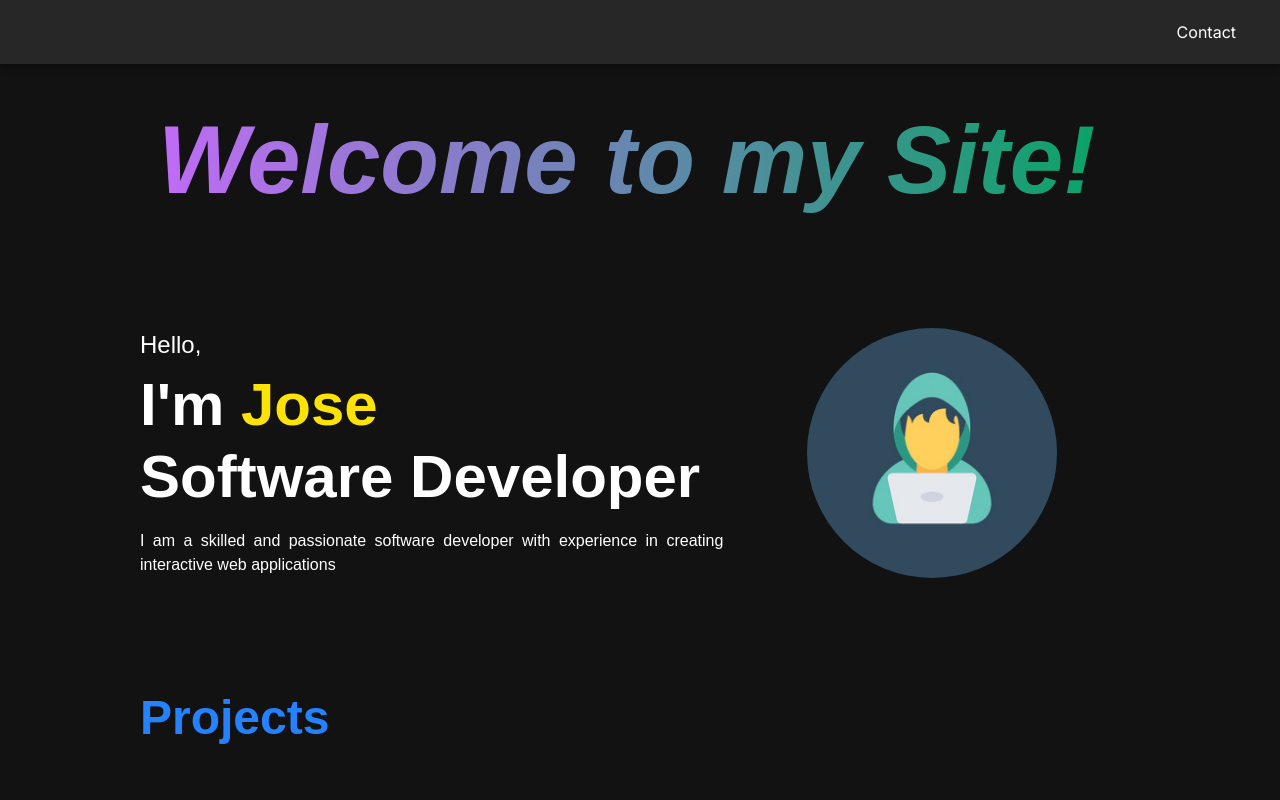
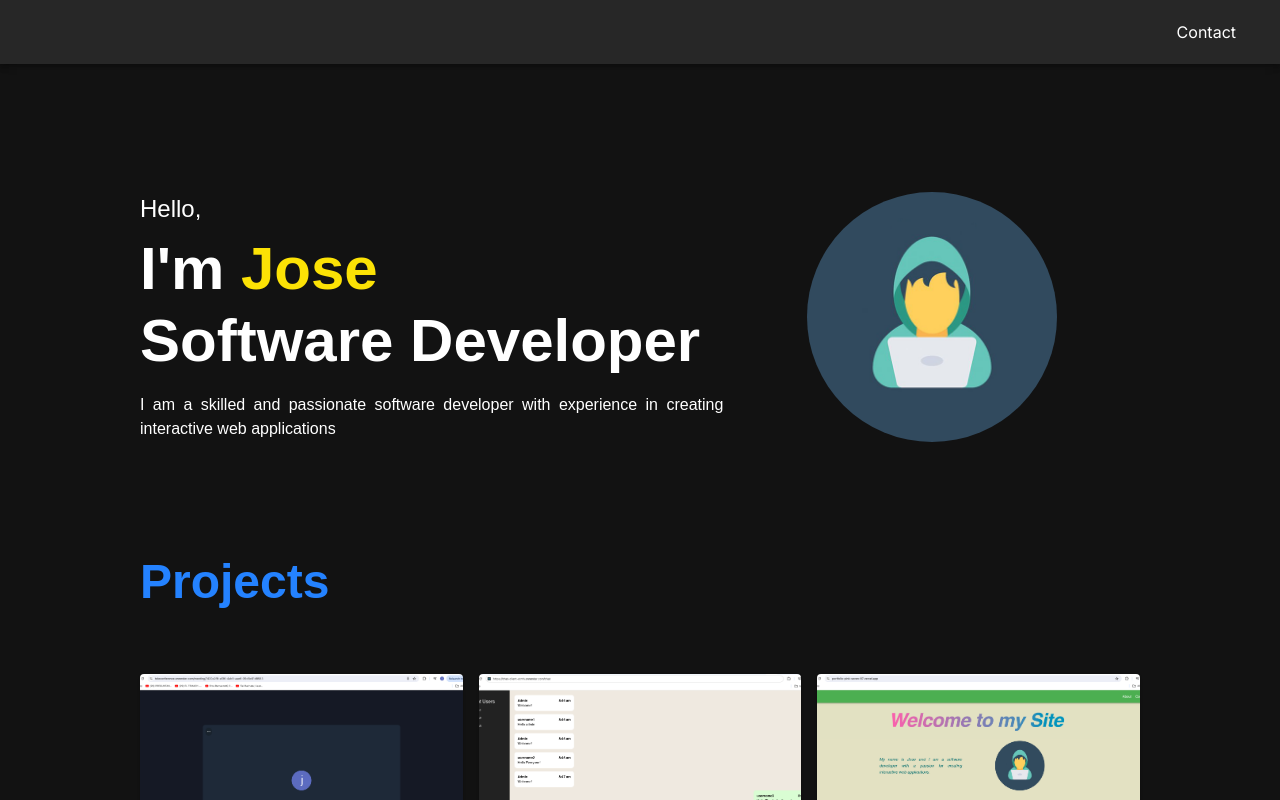
Before and after one commit to jose-guerrerog/portfolio, a Next.js app: page / in a window 1280 px wide. Shown: the top 800 px of the page. Built offline with nearby package versions, Linux system fonts and the light colour scheme.

Commit message:
remove title

```diff
--- a/src/app/page.tsx
+++ b/src/app/page.tsx
@@ -12,8 +12,7 @@ export default function Home() {
   return (
     <>
       <Navbar />
-      <MainTitle />
-      <Box display="flex" justifyContent="center" m={4}>
+      <Box display="flex" justifyContent="center" m={16}>
         <Box width="100%" maxWidth={1000}>
           <ToastContainer />
           <About />
```
